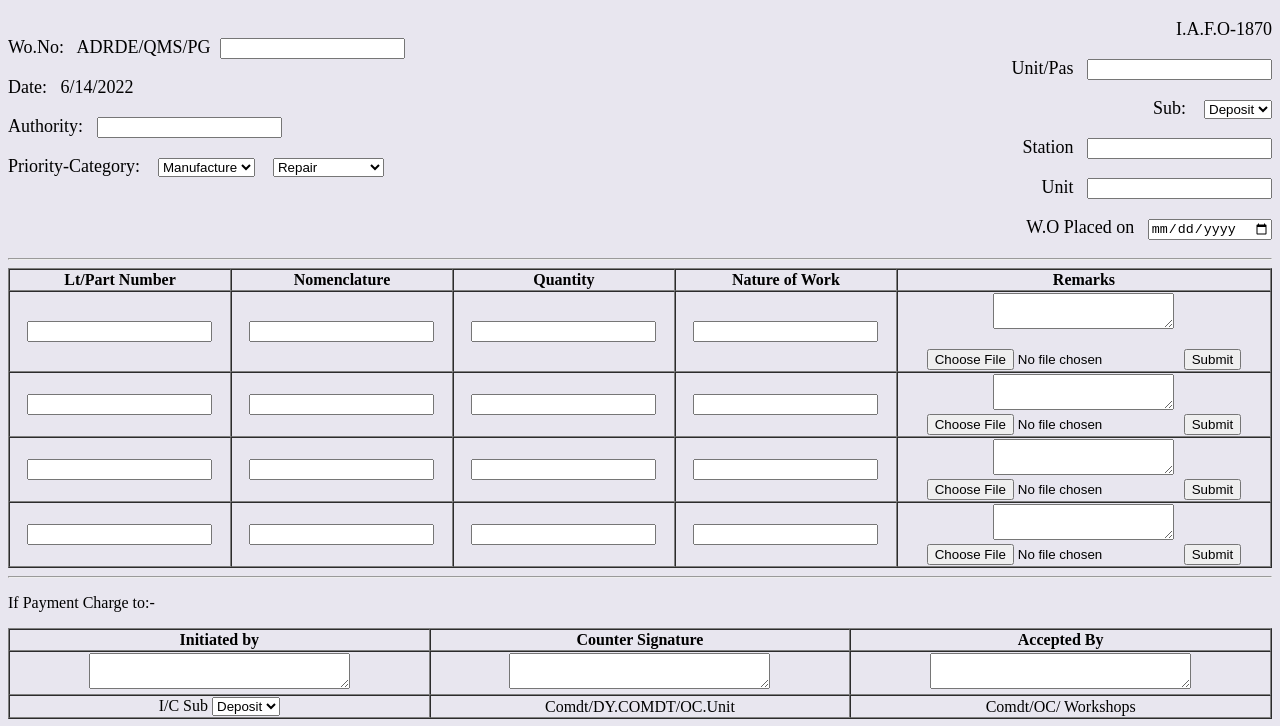
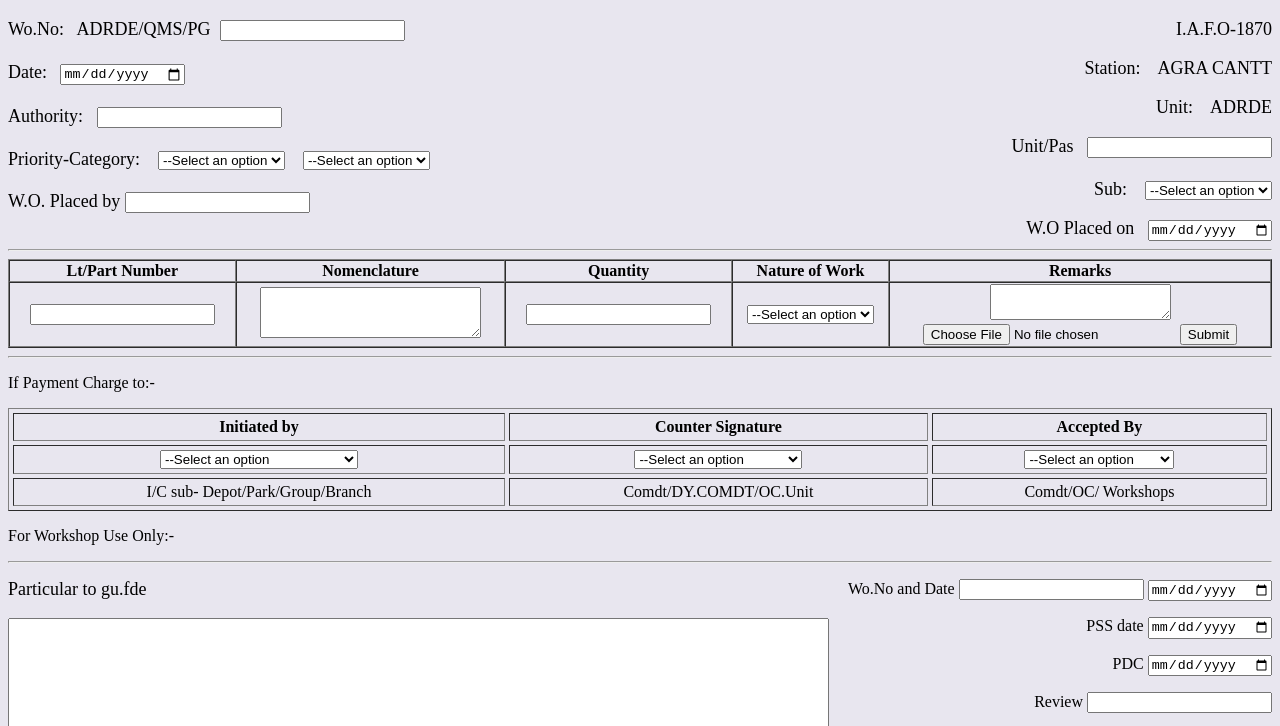
Before and after one commit to khushi-2002/work_order.github.io, a plain HTML site: page index.html in a window 1280 px wide. Shown: the part 67-793 px from the top of the page. Drawn offline with Linux system fonts and the light colour scheme.

Commit message:
Update index.html
Modification

```diff
--- a/index.html
+++ b/index.html
@@ -1,10 +1,12 @@
 <!DOCTYPE html>
 <html lang="en">
 <head>
+
+
+    <title>Work Order</title>
     <meta charset="UTF-8">
     <meta http-equiv="X-UA-Compatible" content="IE=edge">
     <meta name="viewport" content="width=device-width, initial-scale=1.0">
-    <title>Work Order</title>
     <link rel="stylesheet" href="style.css">
 
 </head>
@@ -16,43 +18,63 @@
     <div class="Container">
 
     <div class="column">
-        <p>Wo.No:&nbsp;&nbsp; ADRDE/QMS/PG&nbsp; <input type="text"></p>
-    <p >Date:&nbsp;&nbsp;
-        <script class="script"> document.write(new Date().toLocaleDateString()); </script>
-        </p>
-    <p>Authority:&nbsp;&nbsp; <input type="text"></p>
-
+       <label >Wo.No:&nbsp;&nbsp; ADRDE/QMS/PG&nbsp;</label>
+       <input type="text">
+       <br>
+       <br>
+     <label>Date:&nbsp;&nbsp;</label>
+     <input type="date">
+     <br>
+     <br>
+    <label> Authority:&nbsp;&nbsp;</label>
+    <input type="text">
+    <br>
+    <br>
 
       <label for="category">Priority-Category: &nbsp;&nbsp;</label>
       <select name="category1" id="category1">
+        <option value="#">--Select an option</option>
         <option value="Manufacture">Manufacture</option>
       </select>
 
       &nbsp;&nbsp;
       <select name="category" id="category">
+        <option value="">--Select an option</option>
         <option value="volvo">Repair</option>
         <option value="saab">Deposit Repair</option>
         <option value="mercedes">Payment</option>
       </select>
-
+      <br>
+    <br>
+      <label for="">W.O. Placed by</label>
+      <input type="text">
 
     </div>
 
     <div class="column2">
 
-    <p>I.A.F.O-1870 </p>
-    <p>Unit/Pas&nbsp;&nbsp; <input type="text"></p>
-    <p><label for="Sub">Sub: &nbsp;&nbsp;</label>
+    <P>I.A.F.O-1870</P>
+    <P>Station: &nbsp;&nbsp; AGRA CANTT </P>
+    <P>Unit:  &nbsp;&nbsp; ADRDE</P>
+
+
+
+    <label for="">Unit/Pas&nbsp;&nbsp; </label> <input type="text">
+    <br>
+    <br>
+    <label for="Sub">Sub: &nbsp;&nbsp;</label>
+
         <select name="category3" id="category1">
+          <option value="">--Select an option</option>
           <option value="Deposit">Deposit</option>
           <option value="Park">Park</option>
           <option value="Group">Group</option>
           <option value="Branch">Branch</option>
         </select></p>
 
-        <p>Station&nbsp;&nbsp; <input type="text"></p>
-        <p>Unit&nbsp;&nbsp; <input type="text" name="unit" id="unit"></p>
-        <p>W.O Placed on&nbsp;&nbsp; <input type="date"></p>
+
+
+      <label for="">W.O Placed on&nbsp;&nbsp;</label>  <input type="date">
 
 </div>
       </div>
@@ -69,16 +91,21 @@
         </tr>
         <tr>
             <td class="td"><input type="text"></td>
+            <td><textarea name="" id="" cols="25" rows="3"></textarea></td>
             <td><input type="text"></td>
-            <td><input type="text"></td>
-            <td><input type="text"></td>
+            <td><select name="" id="">
+              <option value="">--Select an option</option>
+              <option value="Repair">Repair</option>
+              <option value="Stiching">Stiching</option>
+              <option value="Jain repair">Jain Repair</option>
+            </select></td>
             <td><textarea name="textarea1" id="" cols="20" rows="2"></textarea>
-                <form action="/action_page.php"><p></p>
+                <form action="/action_page.php"><br>
                   <input type="file" id="myFile" name="filename">
                     <input type="submit">
                   </form>
             </td>
-
+           <!--
           </tr>
           <tr>
             <td class="td"><input type="text"></td>
@@ -118,12 +145,12 @@
                   </form></td>
 
           </tr>
-
+        -->
       </table>
     </div>
     <hr>
     <p>If Payment Charge to:-</p>
-    <table border="1" cellspacing="0" cellpadding="1">
+    <table border="1" cellspacing="4" cellpadding="4">
         <tr class="row">
           <th>Initiated by</th>
           <th>Counter Signature</th>
@@ -131,22 +158,38 @@
 
         </tr>
         <tr>
-            <td><textarea name="textarea1" id="" cols="30" rows="2"></textarea></td>
-            <td><textarea name="textarea1" id="" cols="30" rows="2"></textarea></td>
-            <td><textarea name="textarea1" id="" cols="30" rows="2"></textarea></td>
+            <td>
+              <select name="" id="">
+                <option value="">--Select an option</option>
+                <option value="vipin kumar verma">Vipin Kumar Verma SCE</option>
+                <option value="Sudhakar Prasad">Sudhakar Prasad SCE</option>
+                <option value="Ravi Krishna SCE">Ravi Krishna SCE</option>
+                <option value="Vineet Kumar Prajapati, To 'B'">Vineet Kumar Prajapati, To 'B'</option>
+                <option value="Rajkumar Paswan, To 'A'">Rajkumar Paswan, To 'A'</option>
+                <option value="Tanmay pachuri, to 'A'">Tanmay pachuri, to 'A'</option>
+              </select>
+            </td>
+            <td><select name="" id="">
+              <option value="">--Select an option</option>
+              <option value="vipin kumar verma">Vipin Kumar Verma SCE</option>
+              <option value="Sudhakar Prasad">Sudhakar Prasad SCE</option>
+              <option value="KD Diwakar, SCF">KD Diwakar, SCF</option>
+              <option value="Vivek Agrawal, SCF">Vivek Agrawal, SCF</option>
+            </td>
+            <td>
+              <select name="" id="" >
+                <option value="">--Select an option</option>
+                <option value="Akhilesh kashap">Akhilesh kashap SCF</option>
+                <option value="M.S Meena To 'C'">M.S Meena To 'C'</option>
+              </select>
+
+            </td>
 
 
           </tr>
           <tr>
             <td class="td">
-             <label for="sub">I/C Sub</label>
-              <select name="" id="">
-                <option value="Deposit">Deposit</option>
-                <option value="Park">Park</option>
-                <option value="Group">Group</option>
-                <option value="Branch">Branch</option>
-              </select>
-
+             <label>I/C sub- Depot/Park/Group/Branch</label>
             </td>
             <td>Comdt/DY.COMDT/OC.Unit</td>
             <td>Comdt/OC/ Workshops</td>
@@ -163,6 +206,12 @@
             <div class="left">
                 Particular to gu.fde
           <p><textarea name="" id="" cols="100" rows="10"></textarea></p>
+          <div class="button">
+            <input style="height: 50px; width: 50%; background-color: honeydew;" type="button" value="Submit" onclick="alert(
+               'Success! you successfully submitted all the details'
+                     )">
+          </div>
+
         </div>
 
         <div class="right">
@@ -176,6 +225,7 @@
 
         </div>
         </div>
+
     </form>
 </body>
 </html>
```
